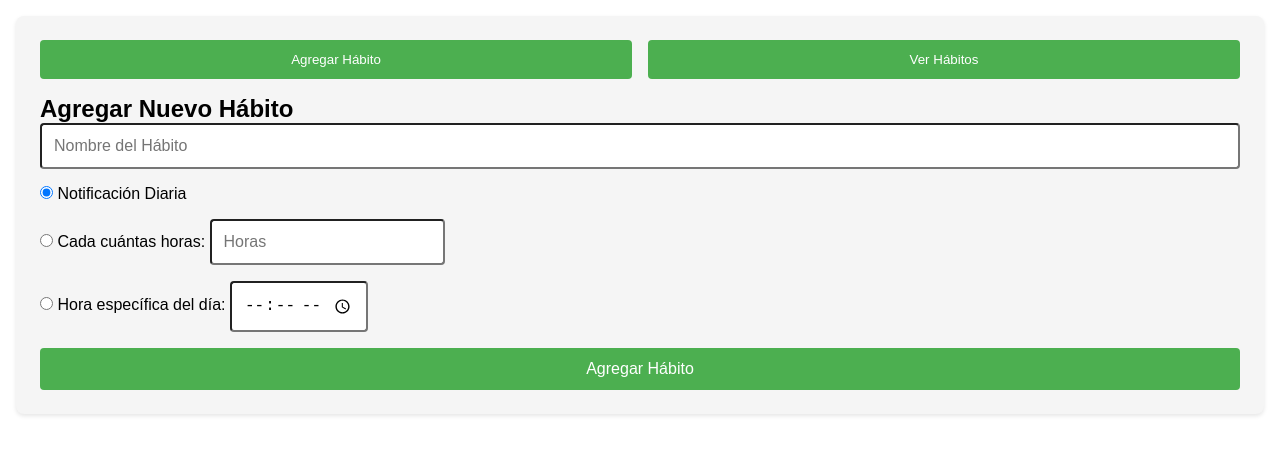
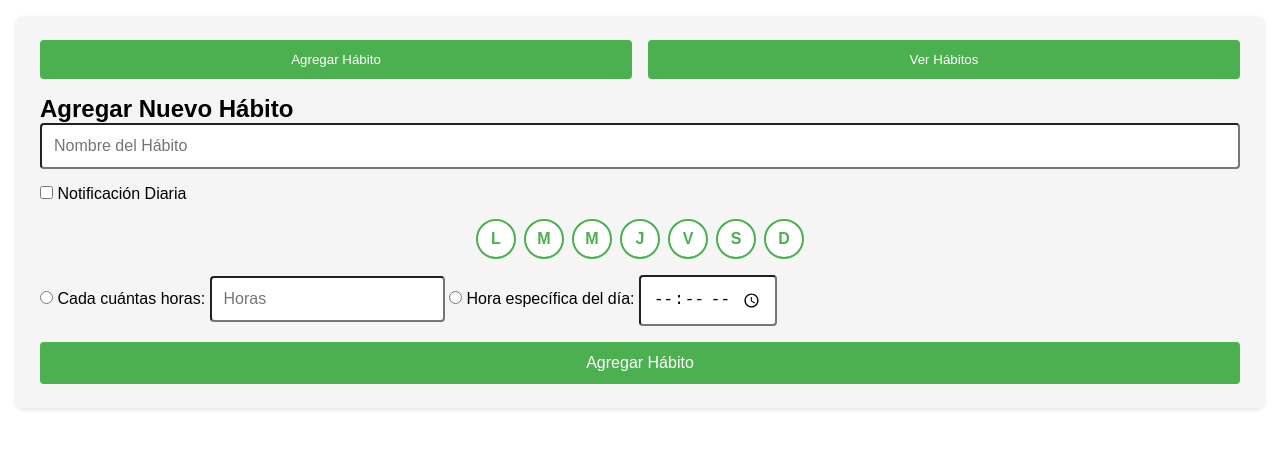
Before and after one commit to santinodovale/Habitos, a plain HTML site: page index.html in a window 1280 px wide. Both pictures are taken after a click on the button "Agregar Hábito". Drawn offline with Linux system fonts and the light colour scheme.

Commit message:
la primera

```diff
--- a/index.html
+++ b/index.html
@@ -7,78 +7,113 @@
     <link rel="stylesheet" href="styles.css">
 </head>
 <body>
-    <div class="habit-tracker">
+    <div class="seguimiento-habitos">
         <!-- Botones de navegación entre secciones -->
-        <div class="tabs">
-            <button onclick="showSection('add-habit-section')">Agregar Hábito</button>
-            <button onclick="showSection('view-habits-section')">Ver Hábitos</button>
+        <div class="pestañas">
+            <button onclick="mostrarSeccion('seccion-agregar-habito')">Agregar Hábito</button>
+            <button onclick="mostrarSeccion('seccion-ver-habitos')">Ver Hábitos</button>
         </div>
 
         <!-- Sección para agregar un nuevo hábito -->
-<div id="add-habit-section" class="section">
+        <div id="seccion-agregar-habito" class="seccion activa">
             <h2>Agregar Nuevo Hábito</h2>
-  <form id="add-habit-form">
-      <input type="text" id="habit-name" placeholder="Nombre del Hábito" required>
+            <!-- Contenedor del contenido oculto -->
+            <div id="contenido-agregar-habito" class="contenido-oculto">
+                <form id="formulario-agregar-habito">
+                    <input type="text" id="nombre-habito" placeholder="Nombre del Hábito" required>
 
+                    <!-- Checkbox para activar notificación diaria -->
                     <label>
-          <input type="radio" name="notification-type" value="diario" checked>
+                        <input type="checkbox" id="notificacion-diaria" onclick="seleccionarDias()">
                         Notificación Diaria
                     </label>
 
+                    <!-- Botones de cada día de la semana -->
+                    <div id="dias-semana">
+                        <input type="checkbox" id="lunes" name="dia" value="Lunes">
+                        <label for="lunes">L</label>
+
+                        <input type="checkbox" id="martes" name="dia" value="Martes">
+                        <label for="martes">M</label>
+
+                        <input type="checkbox" id="miercoles" name="dia" value="Miércoles">
+                        <label for="miercoles">M</label>
+
+                        <input type="checkbox" id="jueves" name="dia" value="Jueves">
+                        <label for="jueves">J</label>
+
+                        <input type="checkbox" id="viernes" name="dia" value="Viernes">
+                        <label for="viernes">V</label>
+
+                        <input type="checkbox" id="sabado" name="dia" value="Sábado">
+                        <label for="sabado">S</label>
+
+                        <input type="checkbox" id="domingo" name="dia" value="Domingo">
+                        <label for="domingo">D</label>
+                    </div>
+
+                    <!-- Opciones de frecuencia de notificación siempre visibles -->
+                    <div id="opciones-notificacion">
                         <label>
-          <input type="radio" name="notification-type" value="frecuencia-horas">
+                            <input type="radio" name="tipo-notificacion" value="frecuencia-horas">
                             Cada cuántas horas:
-          <input type="number" id="notification-frequency-hours" placeholder="Horas" min="1">
+                            <input type="number" id="frecuencia-horas" placeholder="Horas" min="1">
                         </label>
 
                         <label>
-          <input type="radio" name="notification-type" value="hora-especifica">
+                            <input type="radio" name="tipo-notificacion" value="hora-especifica">
                             Hora específica del día:
-          <input type="time" id="specific-time">
+                            <input type="time" id="hora-especifica">
                         </label>
+                    </div>
 
                     <button type="submit">Agregar Hábito</button>
                 </form>
             </div>
-
-
-
+        </div>
 
         <!-- Sección para visualizar hábitos y sus gráficos -->
-        <div id="view-habits-section" class="section">
+        <div id="seccion-ver-habitos" class="seccion">
             <h2>Ver Hábitos y Progreso</h2>
-            <div id="habit-progress">
-                <!-- Aquí se generarán los gráficos para cada hábito -->
-                <div class="habit-progress-item">
+            <div id="progreso-habitos">
+                <div class="progreso-habito-item">
                     <h3>Hábito de Ejemplo</h3>
-                    <canvas id="habit-chart-example"></canvas>
+                    <canvas id="grafico-habito-ejemplo"></canvas>
                 </div>
             </div>
         </div>
     </div>
 
     <script>
-        // Definimos la función showSection de manera global
-        function showSection(sectionId) {
-            // Ocultar todas las secciones
-            document.querySelectorAll('.section').forEach(section => {
-                section.classList.remove('active');
+        // Función para mostrar y ocultar el contenido del formulario de "Agregar Hábito"
+        function mostrarSeccion(idSeccion) {
+            document.querySelectorAll('.seccion').forEach(seccion => {
+                seccion.classList.remove('activa');
             });
 
-            // Mostrar solo la sección seleccionada
-            const selectedSection = document.getElementById(sectionId);
-            if (selectedSection) {
-                selectedSection.classList.add('active');
+            const seccionSeleccionada = document.getElementById(idSeccion);
+            if (seccionSeleccionada) {
+                seccionSeleccionada.classList.add('activa');
             } else {
-                console.error(`Sección con id ${sectionId} no encontrada.`);
+                console.error(`Sección con id ${idSeccion} no encontrada.`);
+            }
+
+            if (idSeccion === 'seccion-agregar-habito') {
+                // Alternar visibilidad del contenido al pulsar el botón "Agregar Hábito"
+                const contenido = document.getElementById('contenido-agregar-habito');
+                contenido.classList.toggle('visible');
             }
         }
 
-        // Esperamos a que el DOM esté cargado antes de mostrar la sección inicial
-        document.addEventListener("DOMContentLoaded", () => {
-            showSection('add-habit-section'); // Muestra "Agregar Hábito" por defecto al cargar la página
+        // Función para seleccionar todos los días cuando se activa "Notificación Diaria"
+        function seleccionarDias() {
+            const notificacionDiaria = document.getElementById('notificacion-diaria').checked;
+            const checkboxesDias = document.querySelectorAll('#dias-semana input[type="checkbox"]');
+
+            checkboxesDias.forEach(checkbox => {
+                checkbox.checked = notificacionDiaria;
             });
+        }
     </script>
-    <link rel="stylesheet" href="styles.css">
 </body>
 </html>
--- a/styles.css
+++ b/styles.css
@@ -5,7 +5,7 @@
   box-sizing: border-box;
 }
 
-  .habit-tracker {
+.seguimiento-habitos {
   max-width: 100%;
   margin: 1rem;
   padding: 1.5rem;
@@ -15,15 +15,15 @@
   box-shadow: 0 2px 4px rgba(0, 0, 0, 0.1);
 }
 
-  /* Estilos de tabs (botones de navegación) */
-  .tabs {
+/* Estilos de pestañas (botones de navegación) */
+.pestañas {
   display: flex;
   gap: 1rem;
   justify-content: center;
   margin-bottom: 1rem;
 }
 
-  .tabs button {
+.pestañas button {
   flex: 1;
   padding: 0.75rem;
   background-color: #4CAF50;
@@ -34,34 +34,43 @@
   transition: background-color 0.3s;
 }
 
-  .tabs button:hover {
+.pestañas button:hover {
   background-color: #45a049;
 }
 
 /* Secciones */
-  .section {
-    display: none; /* Oculta secciones por defecto */
+.seccion {
+  display: none;
 }
 
-  .section.active {
-    display: block; /* Muestra solo la sección activa */
+.seccion.activa {
+  display: block;
+}
+
+/* Ocultar contenido de "Agregar Hábito" inicialmente */
+.contenido-oculto {
+  display: none;
+}
+
+.contenido-oculto.visible {
+  display: block;
 }
 
 /* Estilos del Formulario de Agregar Hábito */
-  #add-habit-form {
+#formulario-agregar-habito {
   display: flex;
   flex-direction: column;
   gap: 1rem;
 }
 
-  #add-habit-form input,
-  #add-habit-form button {
+#formulario-agregar-habito input,
+#formulario-agregar-habito button {
   padding: 0.75rem;
   font-size: 1rem;
   border-radius: 4px;
 }
 
-  #add-habit-form button {
+#formulario-agregar-habito button {
   background-color: #4CAF50;
   color: white;
   border: none;
@@ -69,24 +78,37 @@
   transition: background-color 0.3s;
 }
 
-  #add-habit-form button:hover {
+#formulario-agregar-habito button:hover {
   background-color: #45a049;
 }
 
-  /* Estilos para la visualización de hábitos y gráficos */
-  #habit-progress {
+/* Estilos para los días de la semana */
+#dias-semana {
   display: flex;
-    flex-direction: column;
-    gap: 1rem;
+  gap: 0.5rem;
   justify-content: center;
 }
 
-  .habit-progress-item {
-    width: 100%;
-    padding: 1rem;
-    background-color: #fff;
-    border: 1px solid #ddd;
-    border-radius: 4px;
-    text-align: center;
-    box-shadow: 0 2px 4px rgba(0, 0, 0, 0.1);
+#dias-semana label {
+  width: 40px;
+  height: 40px;
+  display: flex;
+  align-items: center;
+  justify-content: center;
+  background-color: white;
+  color: #4CAF50;
+  border: 2px solid #4CAF50;
+  border-radius: 50%;
+  font-weight: bold;
+  cursor: pointer;
+  transition: background-color 0.3s, color 0.3s;
 }
+
+#dias-semana input[type="checkbox"] {
+  display: none;
+}
+
+#dias-semana input[type="checkbox"]:checked + label {
+  background-color: #FFD700;
+  color: white;
+}
```
Also changed, not shown: script.js (deleted, +0 -42 lines). Lines whose indentation alone changed are shown as unchanged.
